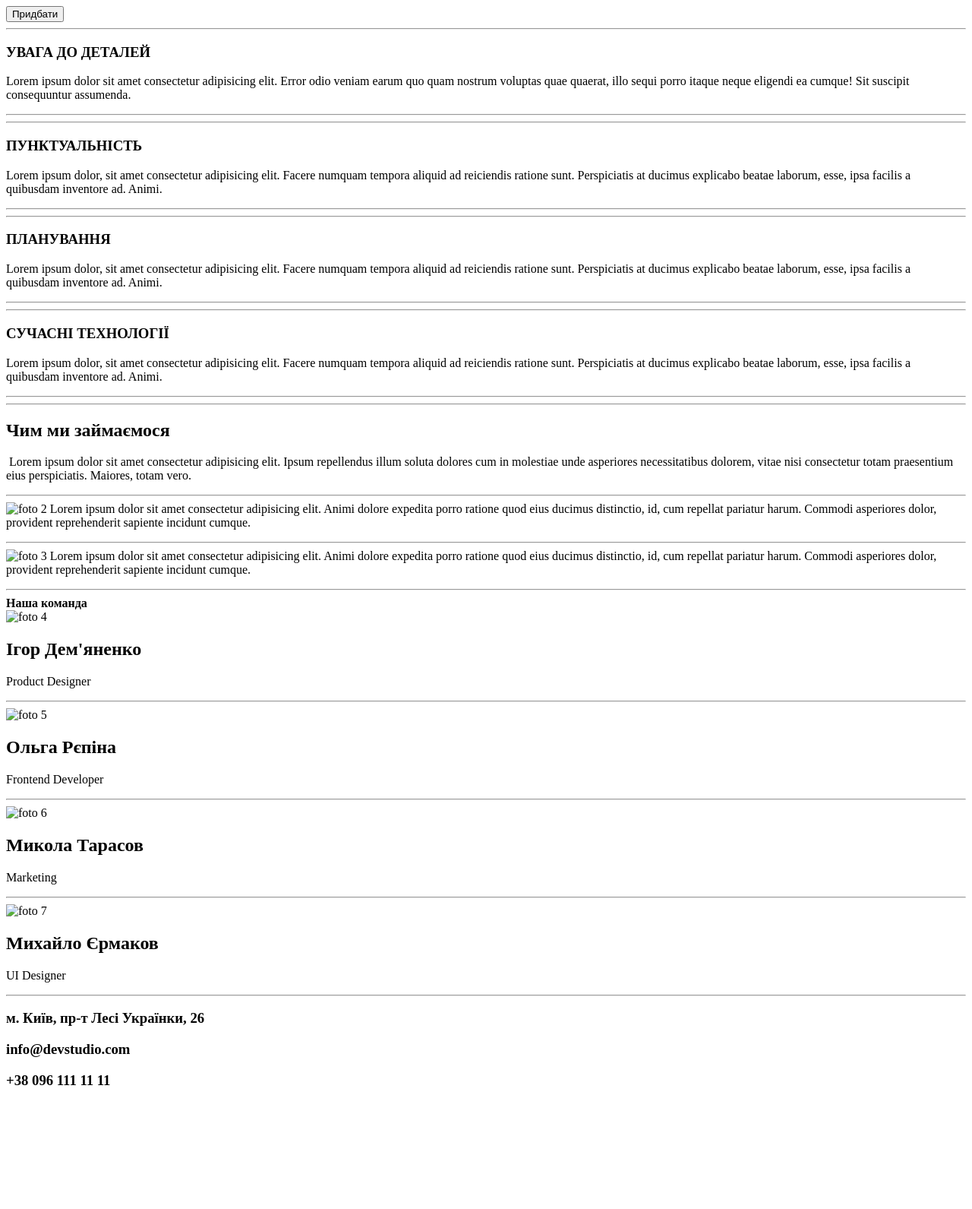
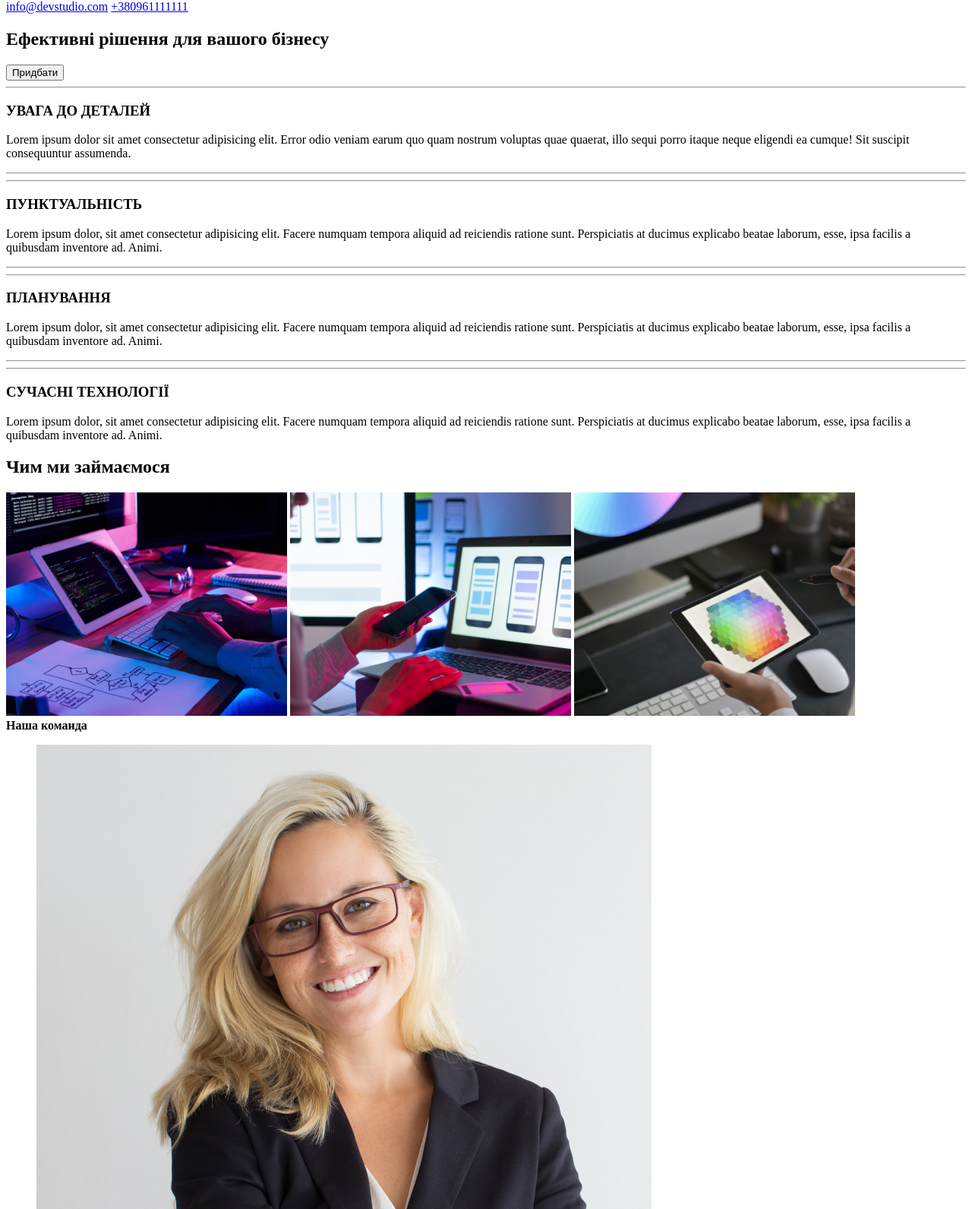
Before and after one commit to Marik-Sivokoz/Lesson-6, a plain HTML site: page index.html in a window 1280 px wide. Shown: the part 154-1745 px from the top of the page at 76% size. Before the commit the page ends 1606 px from the top, so only its background shows below. Drawn offline with Linux system fonts and the light colour scheme.

Commit message:
Add files via upload
img

```diff
--- a/index.html
+++ b/index.html
@@ -9,91 +9,121 @@
 
 <body>
     <header>
-        <img src= alt="foto 4"
-
+        <a href="/"><img src="img/WebStudio(1).png" alt="logo"></a>
+        <nav>
 
             <ul>
 
                 <li><a href="portfolio.html1111">Студія</a></li>
                 <li><a href="/">Портфоліо</a></li>
                 <li><a href="/">Контакти</a></li>
+                <li><a href="mailto: info@devstudio.com">info@devstudio.com</a></li>
+                <li><a href="tel: +380961111111">380961111111</a></li>
 
             </ul>
+        </nav>
 
     </header>
+    <a href=" mailto:info@devstudio.com">info@devstudio.com</a>
+    <a href="tel:+380961111111">+380961111111</a>
     <main>
+        <section>
             <h1>Ефективні рішення для вашого бізнесу</h1>
-    <button> Придбати</button><hr>
+            <button> Придбати</button>
+        </section>
+        <section>
+            <article>
+                <hr>
                 <h3>УВАГА ДО ДЕТАЛЕЙ</h3>
-        <p>Lorem ipsum dolor sit amet consectetur adipisicing elit. Error odio veniam earum quo quam nostrum voluptas quae quaerat, illo sequi porro itaque neque eligendi ea cumque! Sit suscipit consequuntur assumenda.</p><hr><hr>
+                <p>Lorem ipsum dolor sit amet consectetur adipisicing elit. Error odio veniam earum quo quam nostrum
+                    voluptas
+                    quae quaerat, illo sequi porro itaque neque eligendi ea cumque! Sit suscipit consequuntur assumenda.
+                </p>
+                <hr>
+                <hr>
 
                 <h3>ПУНКТУАЛЬНІСТЬ</h3>
-        <p>Lorem ipsum dolor, sit amet consectetur adipisicing elit. Facere numquam tempora aliquid ad reiciendis ratione sunt. Perspiciatis at ducimus explicabo beatae laborum, esse, ipsa facilis a quibusdam inventore ad. Animi.</p><hr><hr>
+                <p>Lorem ipsum dolor, sit amet consectetur adipisicing elit. Facere numquam tempora aliquid ad
+                    reiciendis
+                    ratione sunt. Perspiciatis at ducimus explicabo beatae laborum, esse, ipsa facilis a quibusdam
+                    inventore ad.
+                    Animi.</p>
+                <hr>
+                <hr>
 
                 <h3>ПЛАНУВАННЯ</h3>
-        <p>Lorem ipsum dolor, sit amet consectetur adipisicing elit. Facere numquam tempora aliquid ad reiciendis ratione sunt. Perspiciatis at ducimus explicabo beatae laborum, esse, ipsa facilis a quibusdam inventore ad. Animi.</p><hr><hr>
+                <p>Lorem ipsum dolor, sit amet consectetur adipisicing elit. Facere numquam tempora aliquid ad
+                    reiciendis
+                    ratione sunt. Perspiciatis at ducimus explicabo beatae laborum, esse, ipsa facilis a quibusdam
+                    inventore ad.
+                    Animi.</p>
+                <hr>
+                <hr>
 
                 <h3>СУЧАСНІ ТЕХНОЛОГІЇ</h3>
-        <p>Lorem ipsum dolor, sit amet consectetur adipisicing elit. Facere numquam tempora aliquid ad reiciendis ratione sunt. Perspiciatis at ducimus explicabo beatae laborum, esse, ipsa facilis a quibusdam inventore ad. Animi.</p><hr><hr>
-    <h2>Чим ми займаємося</h2>
-    <nav>
+                <p>Lorem ipsum dolor, sit amet consectetur adipisicing elit. Facere numquam tempora aliquid ad
+                    reiciendis
+                    ratione sunt. Perspiciatis at ducimus explicabo beatae laborum, esse, ipsa facilis a quibusdam
+                    inventore ad.
+                    Animi.</p>
+            </article>
+        </section>
+
 
         <section>
-            <div>
             <article>
-                   <img src="img/зображення_viber_2023-11-30_19-56-06-652.png" alt=""></h1>
-                    <span></span>
+                <h2>Чим ми займаємося</h2>
 
-Lorem ipsum dolor sit amet consectetur adipisicing elit. Ipsum repellendus illum soluta dolores cum in molestiae unde asperiores necessitatibus dolorem, vitae nisi consectetur totam praesentium eius perspiciatis. Maiores, totam vero.</p></h1>
-                </article><hr>
-                <article>
-                    <img src="img/зображення_viber_2023-11-30_19-56-52-774.png" alt="foto 2">
-                    <span></span>
 
-                  Lorem ipsum dolor sit amet consectetur adipisicing elit. Animi dolore expedita porro ratione quod eius ducimus distinctio, id, cum repellat pariatur harum. Commodi asperiores dolor, provident reprehenderit sapiente incidunt cumque.</p></h1>
-                </article><hr>
-                <article>
-                    <img src="img/зображення_viber_2023-11-30_19-56-55-751.png" alt="foto 3">
-                    <span></span>
 
-                  Lorem ipsum dolor sit amet consectetur adipisicing elit. Animi dolore expedita porro ratione quod eius ducimus distinctio, id, cum repellat pariatur harum. Commodi asperiores dolor, provident reprehenderit sapiente incidunt cumque.</p></h1>
-                </article><hr>
+                <img src="img/box 1.jpg" alt=""></h1>
+
+                <img src="img/box 2.png" alt="foto 2">
+
+                <img src="img/box 3.png" alt="foto 3">
+
+            </article>
+        </section>
+        <section>
 
             <strong>Наша команда</strong>
 
 
-                <article>
-                    <img src="img/igor.png" alt="foto 4" wight="200">
+            <figure>
+                <img src="img/img(1).jpg" alt="foto 4" wight="200">
                 <span></span>
                 <h2>Ігор Дем'яненко</h2>
                 <p>Product Designer</p>
-                </article><hr>
+                <figure>
+
                     <article>
-                    <img src="img/Olya.png" alt="foto 5">
+                        <img src="img/img(2).jpg" alt="foto 5">
                         <span></span>
                         <h2>Ольга Рєпіна</h2>
                         <p>Frontend Developer</p>
-                </article><hr>
-                <article>
-                    <img src="img/Mikola.png" alt="foto 6">
+                        <figure>
+
+
+                            <img src="img/img(3).jpg" alt="foto 6">
                             <span></span>
                             <h2>Микола Тарасов</h2>
                             <p>Marketing</p>
-                </article><hr>
-                <article>
-                    <img src="img/Miha.png" alt="foto 7">
+                            <figure>
+
+
+                                <img src="img/img(4).jpg" alt="foto 7">
                                 <span></span>
                                 <h2>Михайло Єрмаков</h2>
                                 <p>UI Designer</p>
-                </article><hr>
+                                <figure>
+
                                     </div>
         </section>
     </main>
 
     <footer>
-    <h3>м. Київ, пр-т Лесі Українки, 26</h3>
-    <h3>info@devstudio.com</h3>
-    <h3>+38 096 111 11 11</h3>
+        <a href=" mailto:info@devstudio.com">info@devstudio.com</a>
+        <a href="tel:+380961111111">+380961111111</a>
     </footer>
 </body>
 
```
Lines whose indentation alone changed are shown as unchanged.
